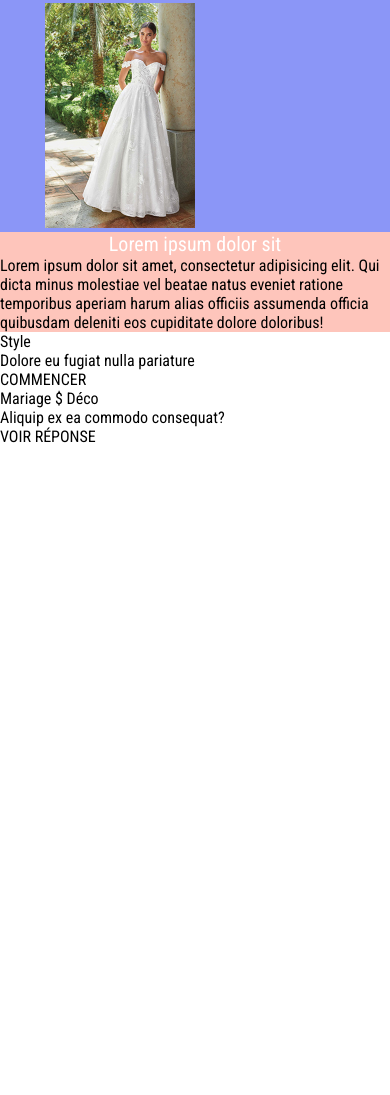
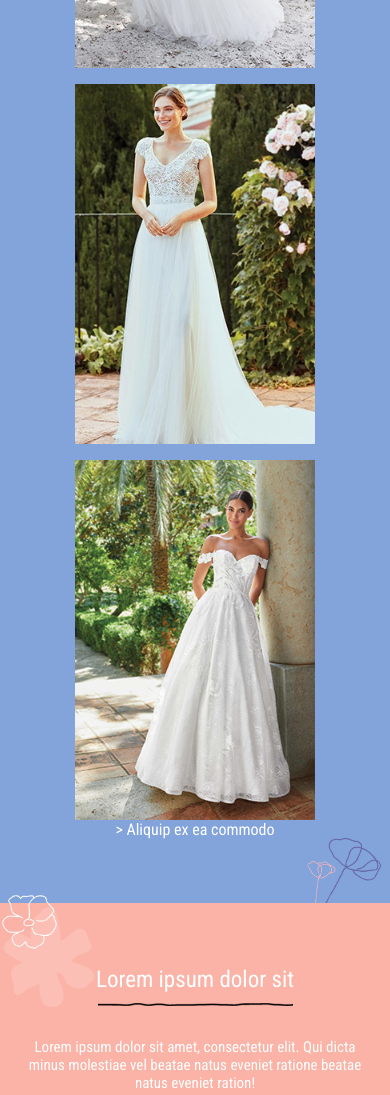
Before and after one commit to aimdexter/weeding, a plain HTML site: page index.html in a window 390 px wide. Shown: the part 772-1867 px from the top of the page. Before the commit the page ends 1218 px from the top, so only its background shows below. Drawn offline with Linux system fonts and the light colour scheme.

Commit message:
mobile a bit done

```diff
--- a/index.html
+++ b/index.html
@@ -17,6 +17,12 @@
       <div class="upperpage">
         <div class="title">
             Lorem ipsum dolor sit
+            <div class="line">
+                <img src="./assets/line.png" alt="">
+            </div>
+            <div class="flower5">
+                <img src="./assets/flower-5.png" alt="">
+            </div>
         </div>
         <div class="images">
             <div class="dress-1">
@@ -30,15 +36,25 @@
             </div>
             <div class="dress-4">
                 <img src="./assets/dress-4.jpg" alt="">
+                > Aliquip ex ea commodo
             </div>
         </div>
       </div>
       <div class="midpage">
+          <div class="flower2">
+            <img src="./assets/flower-2.png" alt="">
+          </div>
+          <div class="flower1">
+            <img src="./assets/flower-1.png" alt="">
+          </div>
         <div class="title">
             Lorem ipsum dolor sit
+            <div class="line">
+                <img src="./assets/line.png" alt="">
+            </div>
         </div>
         <div class="p">
-            Lorem ipsum dolor sit amet, consectetur adipisicing elit. Qui dicta minus molestiae vel beatae natus eveniet ratione temporibus aperiam harum alias officiis assumenda officia quibusdam deleniti eos cupiditate dolore doloribus!
+            Lorem ipsum dolor sit amet, consectetur elit. Qui dicta minus molestiae vel beatae natus eveniet ratione beatae natus eveniet ration!
         </div>
       </div>
       <div class="thirdpartpage">
@@ -48,22 +64,22 @@
             </div>
             <div class="p">
                 Dolore eu fugiat nulla pariature
-                <div class="button">
-                    COMMENCER
-                </div>
+            </div>
+            <div class="button">
+                COMMENCER
             </div>
         </div>
-        <div class="righ">
+        <div class="right">
             <div class="title">
                 Mariage $ Déco
             </div>
             <div class="p">
                 Aliquip ex ea commodo consequat?
-                <div class="button">
-                     <spane style="text-transform: uppercase">VOIR Réponse</spane>
-                </div>
             </div>
-        </div>
+            <div class="button">
+                <spane style="text-transform: uppercase">VOIR Réponse</spane>
+           </div>
+   </div>
       </div>
   </main>
   <footer>
--- a/style.scss
+++ b/style.scss
@@ -1,6 +1,7 @@
 @import url('https://fonts.googleapis.com/css2?family=Roboto+Condensed:wght@300;400;700&display=swap');
-$primary:#8b96f7;
-$secondary:#fec5bb;
+$primary:#83a3db;
+$secondary:#fab3a6;
+$secondary-hard:#fca191;
 $main:white;
 *,body{
     width: auto;
@@ -11,25 +12,60 @@ $main:white;
 }
 @mixin title {
     font-weight: 400;
-    font-size: 20px;
+    font-size: 23px;
     color: $main;
     text-align: center;
 }
+@mixin line {
+    padding-top: 10px;
+    img{
+        display: block;
+        margin: 0 auto;
+        width: 50%;
+        height: auto;
+    }
+
+}
+
 .upperpage{
     display: flex;
     flex-direction: column;
     background-color: $primary;
+    position: relative;
+    padding-bottom: 4rem;
+    .flower5{
+        img{
+            display: block;
+            position: absolute;
+            bottom: 0;
+            right: 0;
+            width: 25%;
+            z-index: 0;
+        }
+    }
+
     .title{
        @include title;
        padding: 2rem 0rem;
+       .line{
+           @include line;
+    }
     }
     .images{
         display: flex;
         flex-direction: row;
         flex-wrap: wrap;
-        justify-content:center;
+        justify-content: center;
+        gap: 1rem;
+        position: relative;
+        text-align: center;
+        color: $main;
+        z-index: 1;
+
         img{
-            width: 50%;
+            display: block;
+            margin: 0 auto;
+            max-width: 80%;
             height: auto;
         }
     }
@@ -37,18 +73,92 @@ $main:white;
 }
 
 .midpage{
+    background-color: $secondary;
+    display: flex;
+    flex-direction: column;
+    height: 30vh;
+    justify-content: center;
+    position: relative;
+    .flower2{
+        img{
+            display: block;
+            position: absolute;
+            top: 0;
+            left: 0;
+            width: 25%;
+        }
+    }
+    .flower1{
+        img{
+            display: block;
+            position: absolute;
+            top: -10px;
+            left: 0;
+            width: 15%;
+            z-index: 1;
+        }
+    }
+
     .title{
         @include title;
+        padding-bottom: 2rem;
+        .line{
+            @include line;
+     }
     }
-    background-color: $secondary;
+    .p{
+        text-align: center;
+        color: $main;
+        font-size: 15px;
+        margin: 0rem 1.5rem;
+    }
+
 }
 .thirdpartpage{
+    display: flex;
+    flex-direction: column;
+    text-align: center;
+    padding: 2rem 0rem;
+    @mixin p {
+        color: $secondary-hard;
+    }
     .left{
+        display: flex;
+        flex-direction: column;
+        justify-content: center;
+        padding-bottom: 1rem;
+        gap: 1rem;
+        border-color: $secondary-hard;
+        border-bottom-style: solid;
+        border-width: 1px;
         .title{
-
+        color: $secondary-hard;
+        font-size:23px;
+        font-weight: 700;
+        }
+        .p{
+            @include p;
+        }
+        .button{
+            width: 50%;
+            align-self: center;
+            border-radius: 1px;
+            background-color: $secondary-hard;
         }
     }
     .right{
-
+        display: flex;
+        flex-direction: column;
+        justify-content: center;
+        gap: 1rem;
+        padding-top: 1rem;
+        .title{
+            color: $secondary-hard;
+            font-size:23px;
+            font-weight: 700;
+            }
+            .p{
+                @include p;
+            }
     }
 }
```
Also changed, not shown: style.css, 1 other file.
